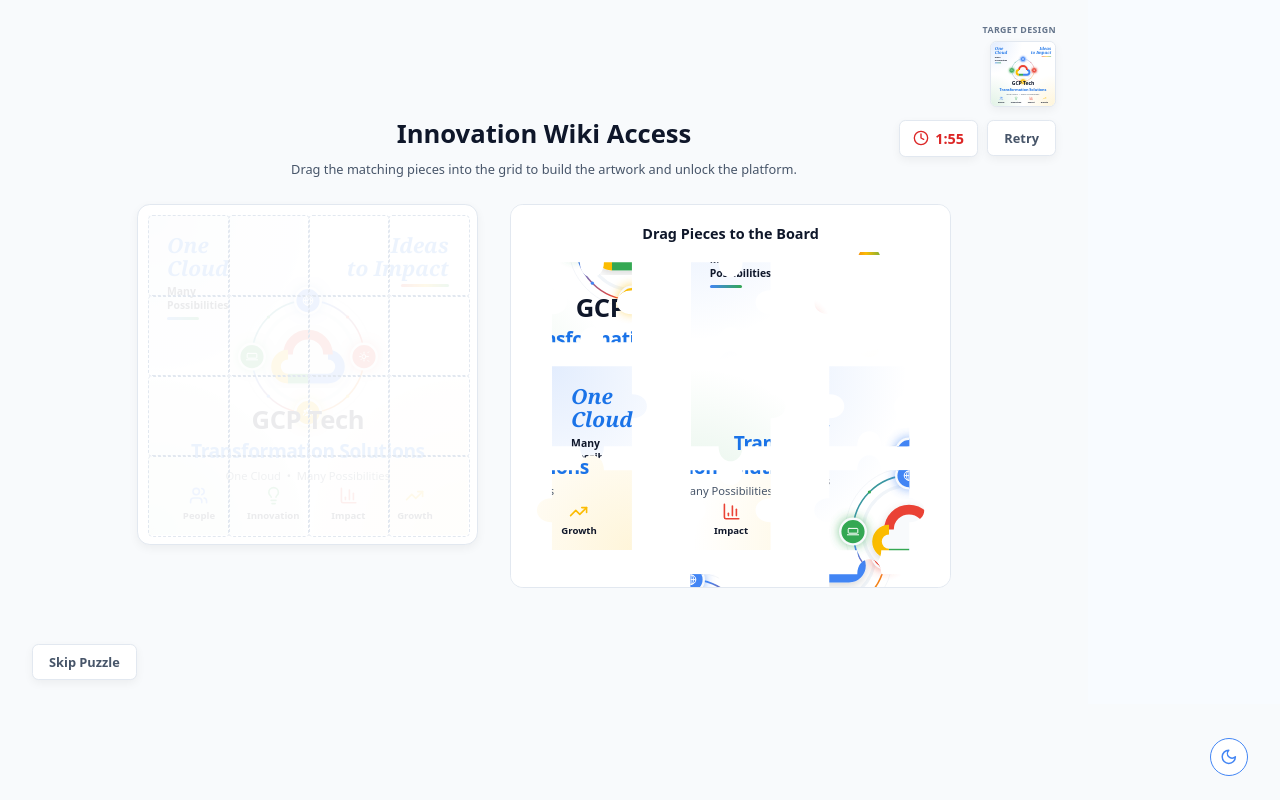
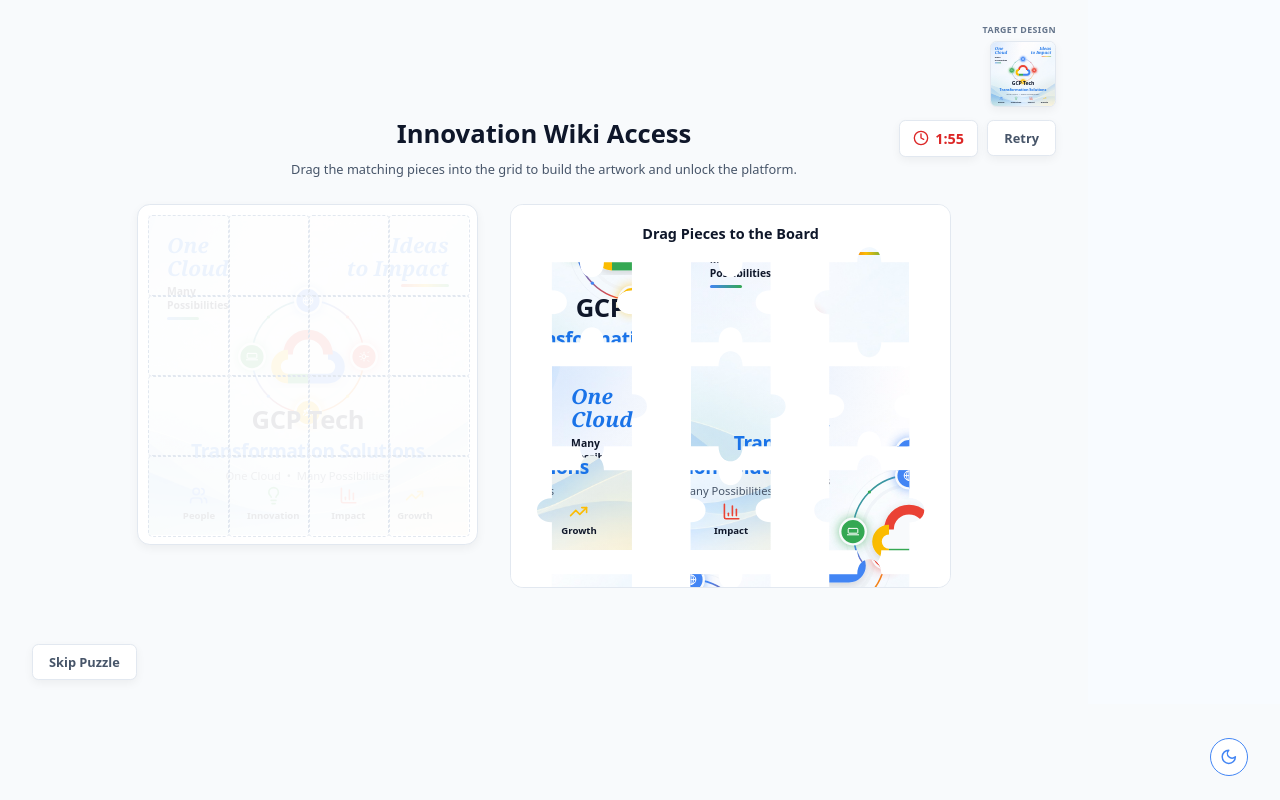
Before and after one commit to harisankarpn/cgn-wiki, a React (Vite) app: page / in a window 1280 px wide. Built offline with nearby package versions, Linux system fonts and the light colour scheme; the HTML template or start-up script is replaced by a standard one.

Commit message:
Update App.tsx

```diff
--- a/src/App.tsx
+++ b/src/App.tsx
@@ -285,7 +285,8 @@
 ========================================================= */
 
 const CodeGeneratedPuzzleArtwork = () => (
-  <div style={{ width: '400px', height: '400px', background: 'var(--bg-card)', position: 'relative', boxSizing: 'border-box', overflow: 'hidden' }}>
+  // <div style={{ width: '400px', height: '400px', background: 'var(--bg-card)', position: 'relative', boxSizing: 'border-box', overflow: 'hidden' }}>
+  <div style={{ width: '400px', height: '400px', background: 'url(src/background.jpeg) center/cover no-repeat', position: 'relative', boxSizing: 'border-box', overflow: 'hidden' }}>
 
     <div style={{ position: 'absolute', top: 0, left: 0, width: '200px', height: '200px', background: 'radial-gradient(circle at top left, rgba(66, 133, 244, 0.15), transparent 70%)' }}></div>
     <div style={{ position: 'absolute', bottom: 0, right: 0, width: '200px', height: '200px', background: 'radial-gradient(circle at bottom right, rgba(251, 188, 4, 0.15), transparent 70%)' }}></div>
```
